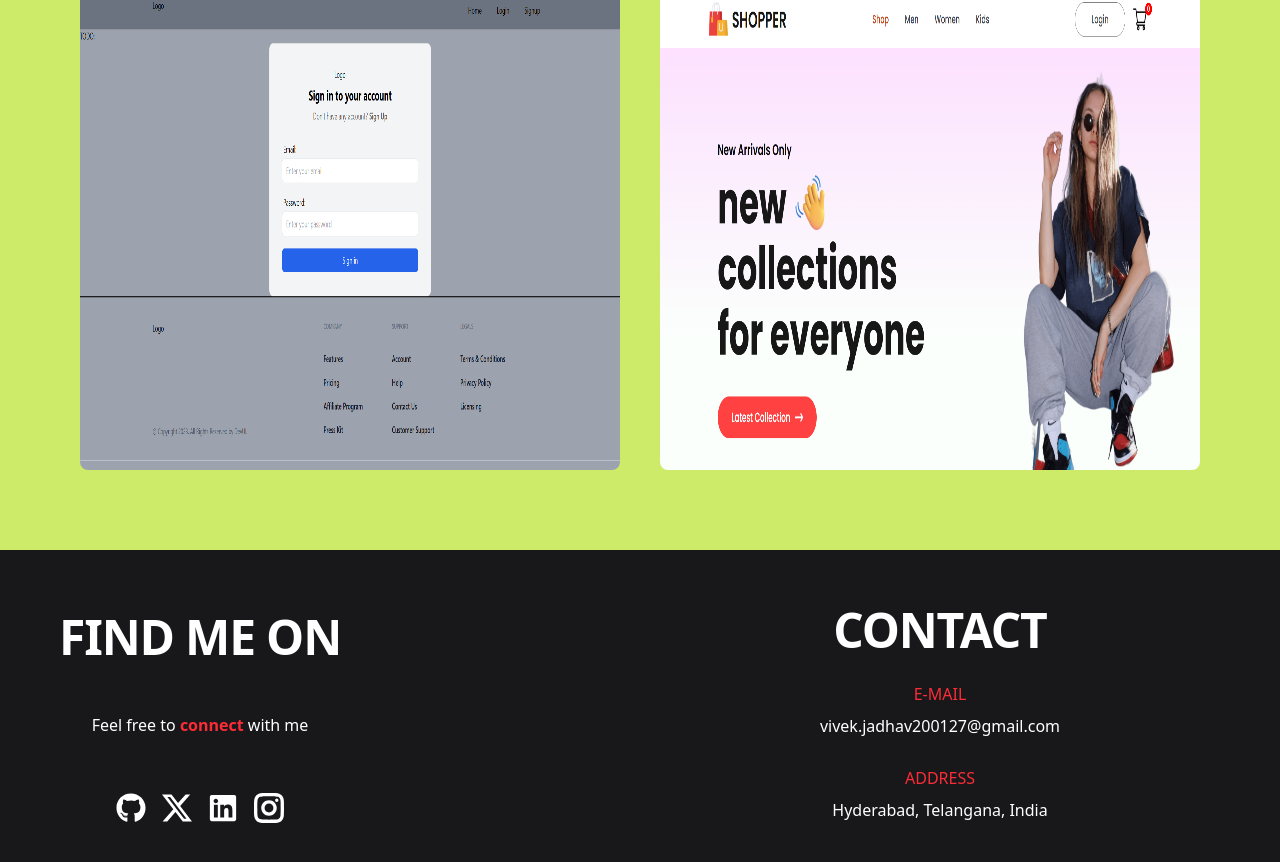
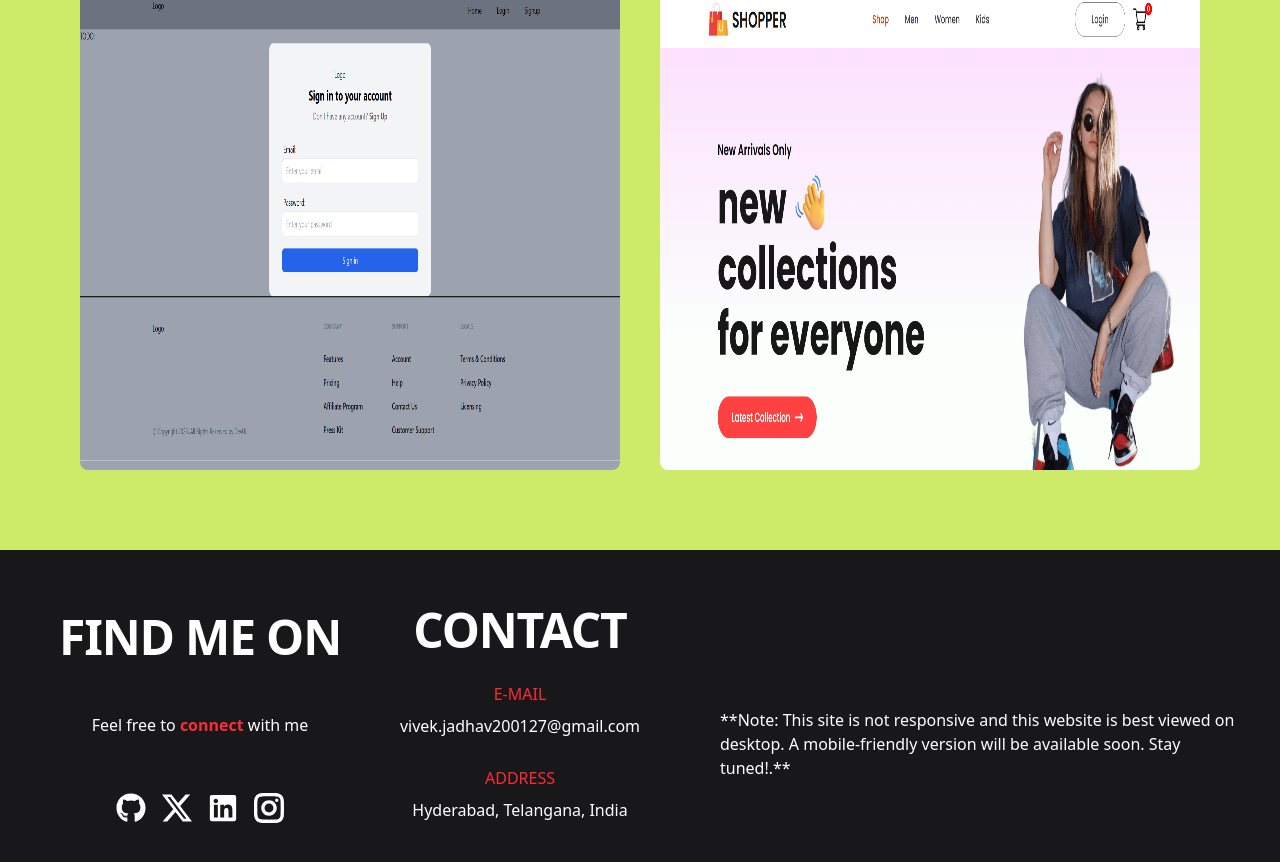
Before and after one commit to VivekJadhav2001/Portfolio, a React (Vite) app: page / in a window 1280 px wide. Shown: the part 3947-4809 px from the top of the page. Built offline with nearby package versions, Linux system fonts and the light colour scheme.

Commit message:
footer description

```diff
--- a/src/components/Footer/Footer.jsx
+++ b/src/components/Footer/Footer.jsx
@@ -14,16 +14,16 @@ function Footer() {
           <p className='text-2lg mt-3 pb-10'>Feel free to <span className='text-[#FB2C36] font-bold'>connect</span> with me</p>
           <div className="icons mt-4 flex gap-4 ">
             <a href='https://github.com/VivekJadhav2001' target='_black'>
-            <FaGithub className='w-[30px] h-[30px] cursor-pointer hover:text-[#FB2C36]'/>
+              <FaGithub className='w-[30px] h-[30px] cursor-pointer hover:text-[#FB2C36]' />
             </a>
             <a href='https://x.com/vivekjadha30076' target='_blank'>
-            <BsTwitterX className='w-[30px] h-[30px] cursor-pointer hover:text-[#FB2C36]'/>
+              <BsTwitterX className='w-[30px] h-[30px] cursor-pointer hover:text-[#FB2C36]' />
             </a>
             <a href='https://www.linkedin.com/in/vivek-jadhav-2032ab262/' target='_blank'>
-            <FaLinkedin className='w-[30px] h-[30px] cursor-pointer hover:text-[#FB2C36]'/>
+              <FaLinkedin className='w-[30px] h-[30px] cursor-pointer hover:text-[#FB2C36]' />
             </a>
             <a href='https://www.instagram.com/vivek.jadhav200127/?igsh=aGNrMmY2cXc5c2V0#' target='_blank'>
-            <GrInstagram className='w-[30px] h-[30px] cursor-pointer hover:text-[#FB2C36]'/>
+              <GrInstagram className='w-[30px] h-[30px] cursor-pointer hover:text-[#FB2C36]' />
             </a>
           </div>
         </div>
@@ -36,6 +36,10 @@ function Footer() {
           <p className='uppercase mb-2 text-[#FB2C36]'>address</p>
           <p className='cursor-pointer selection:bg-[#FB2C36]'>Hyderabad, Telangana, India</p>
         </div>
+      </div><br/>
+
+      <div className="disclaimer mt-2 mr-10">
+        <p className='pt-[150px]'>**Note: This site is not responsive and this website is best viewed on desktop. A mobile-friendly version will be available soon. Stay tuned!.** </p>
       </div>
     </div>
   )
```
Lines whose indentation alone changed are shown as unchanged.
